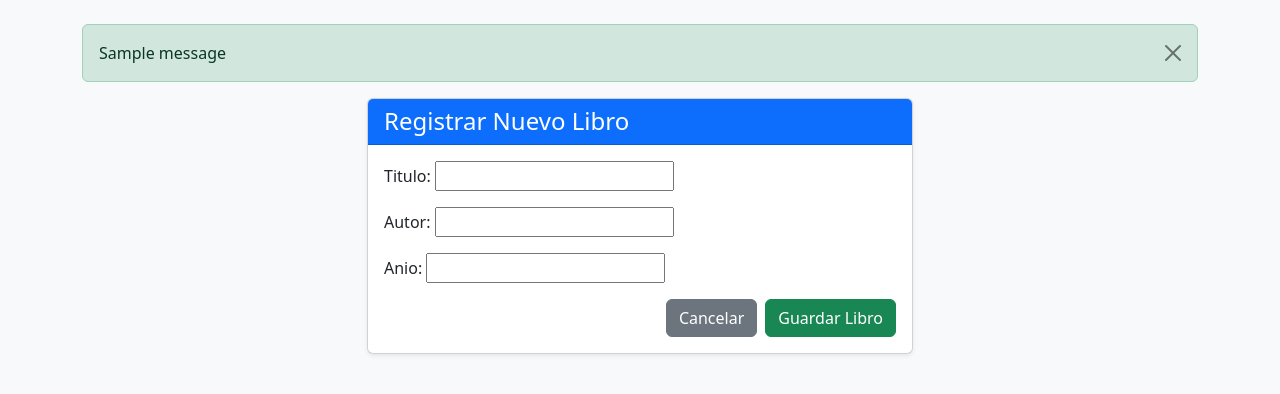
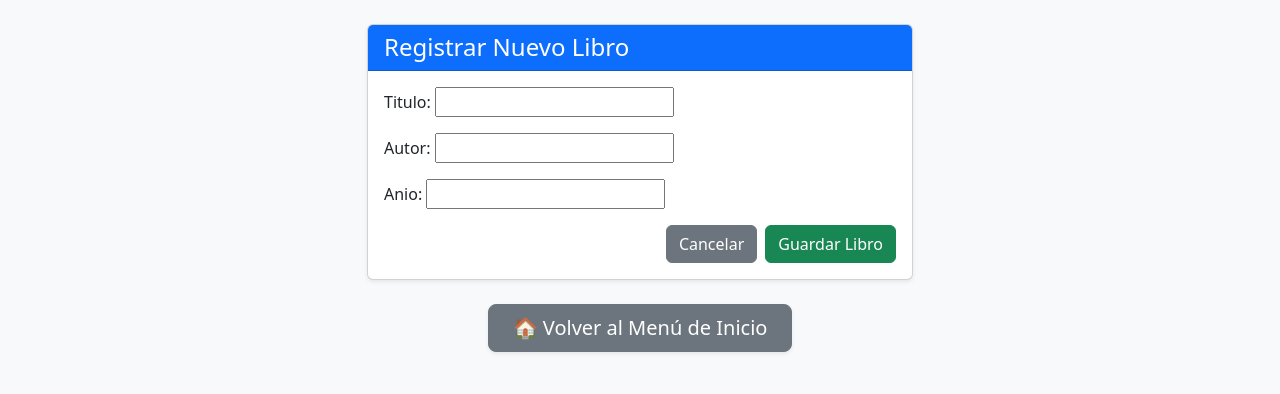
Before and after one commit to Andres-ux2026/Leccion-Final-Modulo-8, a Django app: page /libros/crear/ in a window 1280 px wide. Shown: the part 56-450 px from the top of the page. Run offline with Django 5.2, Linux system fonts and the light colour scheme; tables that the repository leaves empty hold one stand-in row (values such as "Sample post"); one stand-in notice (Sample message) is shown.

Commit message:
terminado

```diff
--- a/libros/templates/base.html
+++ b/libros/templates/base.html
@@ -17,7 +17,7 @@
     <div class="container">
         {% if messages %}
             {% for message in messages %}
-                <div class="alert alert-{{ message.tags }} alert-dismissible fade show" role="alert">
+                <div class="alert alert-{% if message.tags == 'error' %}danger{% elif message.tags == 'success' %}success{% else %}info{% endif %} alert-dismissible fade show django-alert" role="alert">
                     {{ message }}
                     <button type="button" class="btn-close" data-bs-dismiss="alert" aria-label="Close"></button>
                 </div>
@@ -29,5 +29,20 @@
     </div>
 
     <script src="https://cdn.jsdelivr.net/npm/bootstrap@5.3.0/dist/js/bootstrap.bundle.min.js"></script>
+
+    <script>
+        document.addEventListener("DOMContentLoaded", function() {
+            // Buscamos todas las alertas que tengan la clase 'django-alert'
+            const alerts = document.querySelectorAll('.django-alert');
+
+            alerts.forEach(function(alert) {
+                // Seteamos el temporizador en 3000ms (3 segundos)
+                setTimeout(function() {
+                    const bsAlert = new bootstrap.Alert(alert);
+                    bsAlert.close();
+                }, 3000);
+            });
+        });
+    </script>
 </body>
 </html>
--- a/libros/templates/crear_libro.html
+++ b/libros/templates/crear_libro.html
@@ -26,4 +26,9 @@
         </div>
     </div>
 </div>
+<div class="text-center mt-4 mb-3">
+    <a href="{% url 'inicio' %}" class="btn btn-secondary btn-lg px-4 shadow-sm">
+        🏠 Volver al Menú de Inicio
+    </a>
+</div>
 {% endblock %}
--- a/libros/views.py
+++ b/libros/views.py
@@ -50,5 +50,5 @@ def actualizar_libros(request, id):
 def Eliminar_libros(request, id):
     libros = Libro.objects.get(id=id)
     libros.delete()
-    messages.success(request,"mensaje desde la view!!!!!")
+    messages.success(request,"Libro eliminado")
     return redirect("lista_libros")
```
Also changed, not shown: libros/templates/libros.html (+8 -0 lines).
